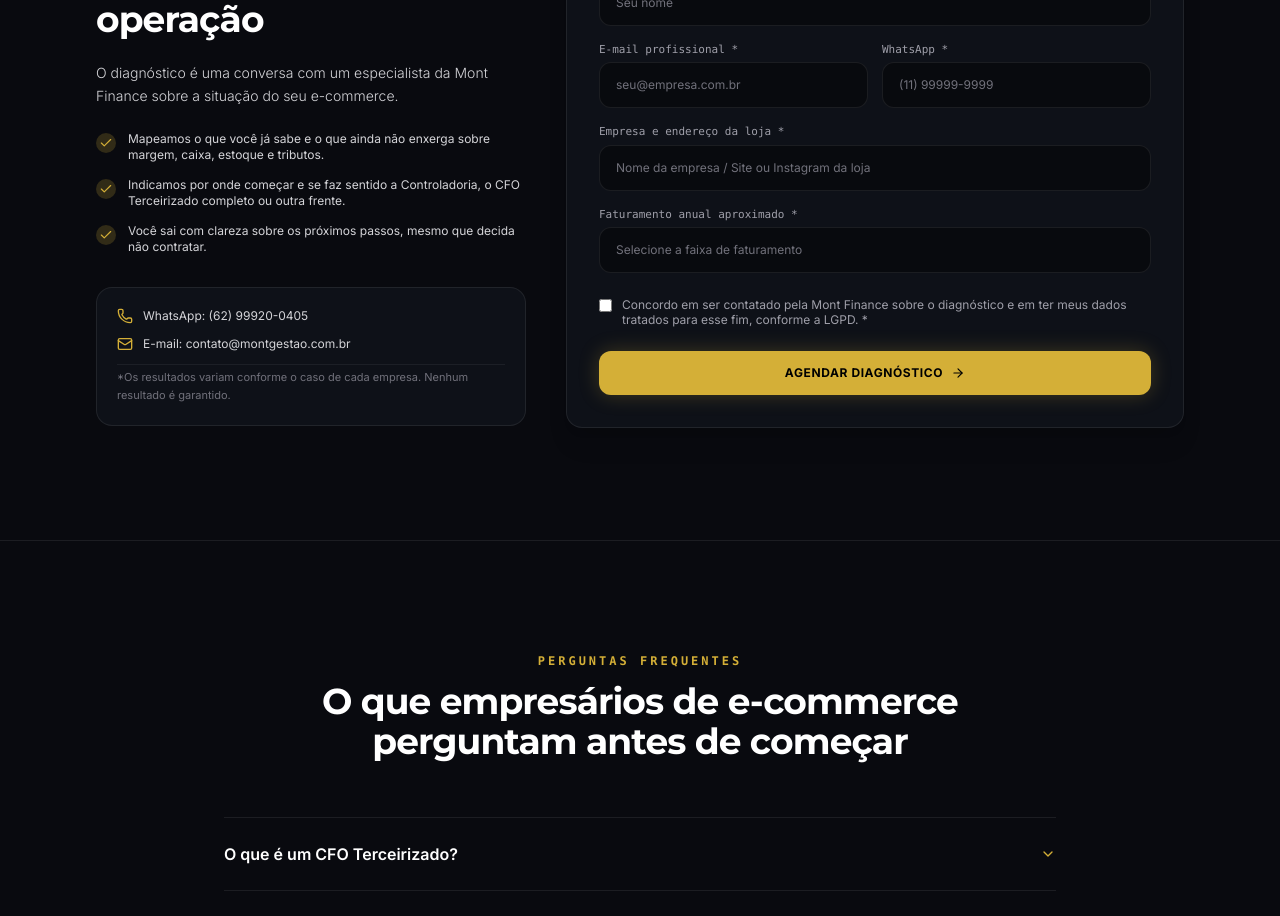
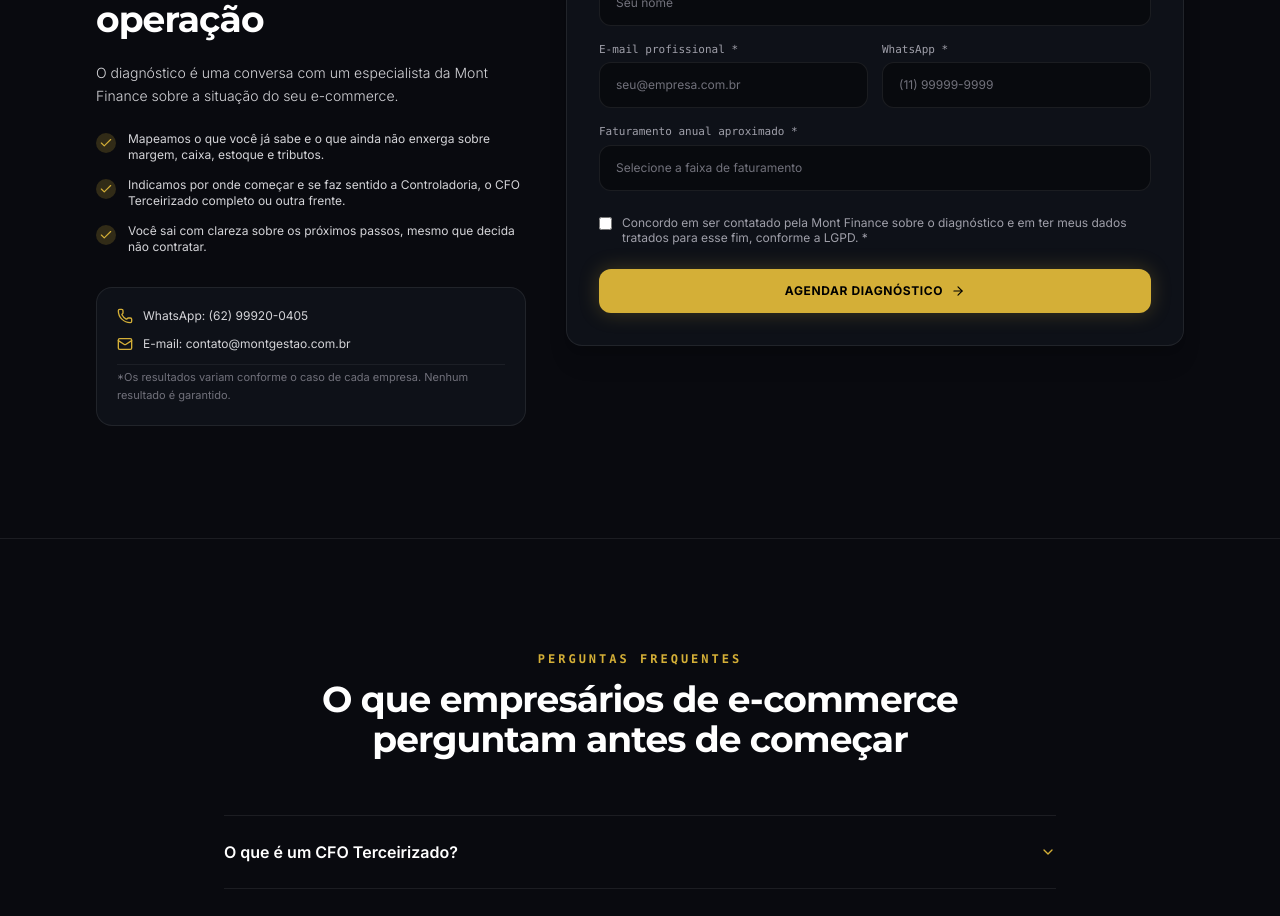
Before and after one commit to leandervenancio-source/site, a React (Vite) app: page / in a window 1280 px wide. Shown: the part 7320-8236 px from the top of the page. Built offline with nearby package versions, Linux system fonts and the light colour scheme; no server answers.

Commit message:
fix: remover campo empresa e endereco da loja do formulario de diagnostico

```diff
--- a/src/components/DiagnosticForm.tsx
+++ b/src/components/DiagnosticForm.tsx
@@ -7,7 +7,6 @@ interface FormDataState {
   name: string;
   email: string;
   whatsapp: string;
-  company: string;
   revenue: string;
   lgpdConsent: boolean;
   honeypot: string;
@@ -17,7 +16,6 @@ interface FormErrors {
   name?: string;
   email?: string;
   whatsapp?: string;
-  company?: string;
   revenue?: string;
   lgpdConsent?: string;
 }
@@ -27,7 +25,6 @@ export function DiagnosticForm() {
     name: "",
     email: "",
     whatsapp: "",
-    company: "",
     revenue: "",
     lgpdConsent: false,
     honeypot: "",
@@ -36,9 +33,8 @@ export function DiagnosticForm() {
   const [errors, setErrors] = useState<FormErrors>({});
   const [isSubmitting, setIsSubmitting] = useState(false);
   const [status, setStatus] = useState<"idle" | "success" | "error">("idle");
-  const [submittedData, setSubmittedData] = useState<{ name: string; company: string; revenue: string }>({
+  const [submittedData, setSubmittedData] = useState<{ name: string; revenue: string }>({
     name: "",
-    company: "",
     revenue: "",
   });
 
@@ -80,10 +76,6 @@ export function DiagnosticForm() {
       newErrors.whatsapp = "Informe um WhatsApp válido com DDD.";
     }
 
-    if (!formData.company.trim() || formData.company.trim().length < 2) {
-      newErrors.company = "Informe o nome da empresa e o site/loja.";
-    }
-
     if (!formData.revenue) {
       newErrors.revenue = "Selecione o faturamento anual aproximado.";
     }
@@ -104,7 +96,6 @@ export function DiagnosticForm() {
       setStatus("success");
       setSubmittedData({
         name: formData.name,
-        company: formData.company,
         revenue: formData.revenue,
       });
       return;
@@ -125,9 +116,8 @@ export function DiagnosticForm() {
           name: formData.name.trim(),
           email: formData.email.trim(),
           whatsapp: formData.whatsapp.trim(),
-          company: formData.company.trim(),
+          company: null,
           revenue: formData.revenue,
-          // Remover os valores fixos "E-commerce" gravados em company/employees
           employees: null,
         },
       ]);
@@ -153,7 +143,6 @@ export function DiagnosticForm() {
           Nome: formData.name.trim(),
           Email: formData.email.trim(),
           WhatsApp: formData.whatsapp.trim(),
-          Empresa_e_Loja: formData.company.trim(),
           Faturamento_Anual: formData.revenue,
           UTM_Source: utms.utm_source || "direto",
           UTM_Medium: utms.utm_medium || "",
@@ -177,7 +166,6 @@ export function DiagnosticForm() {
     if (supabaseSuccess || formSubmitSuccess) {
       setSubmittedData({
         name: formData.name.trim(),
-        company: formData.company.trim(),
         revenue: formData.revenue,
       });
       trackLeadSubmit({
@@ -189,7 +177,6 @@ export function DiagnosticForm() {
       // Falha real: NÃO mostrar tela de sucesso
       setSubmittedData({
         name: formData.name.trim(),
-        company: formData.company.trim(),
         revenue: formData.revenue,
       });
       setStatus("error");
@@ -200,7 +187,7 @@ export function DiagnosticForm() {
   const isUnder3M = submittedData.revenue === "Até R$ 3 milhões";
 
   const waMessage = encodeURIComponent(
-    `Olá! Acabei de enviar meus dados no site da Mont Finance.\n\nNome: ${submittedData.name}\nEmpresa/Loja: ${submittedData.company}\nFaturamento Anual: ${submittedData.revenue}\n\nGostaria de combinar os detalhes do diagnóstico!`
+    `Olá! Acabei de enviar meus dados no site da Mont Finance.\n\nNome: ${submittedData.name}\nFaturamento Anual: ${submittedData.revenue}\n\nGostaria de combinar os detalhes do diagnóstico!`
   );
   const waUrl = `https://wa.me/5562999200405?text=${waMessage}`;
 
@@ -395,25 +382,6 @@ export function DiagnosticForm() {
           </div>
         </div>
 
-        {/* Empresa e endereço da loja */}
-        <div>
-          <label className="text-[11px] font-mono text-zinc-400 block mb-1">
-            Empresa e endereço da loja *
-          </label>
-          <input
-            type="text"
-            placeholder="Nome da empresa / Site ou Instagram da loja"
-            value={formData.company}
-            className={`${inputClass} ${errors.company ? "border-rose-500" : ""}`}
-            onChange={(e) => {
-              setFormData({ ...formData, company: e.target.value });
-              if (errors.company) setErrors({ ...errors, company: undefined });
-            }}
-            disabled={isSubmitting}
-          />
-          {errors.company && <p className="text-[11px] text-rose-400 mt-1">{errors.company}</p>}
-        </div>
-
         {/* Faturamento Anual Aproximado */}
         <div>
           <label className="text-[11px] font-mono text-zinc-400 block mb-1">
```
